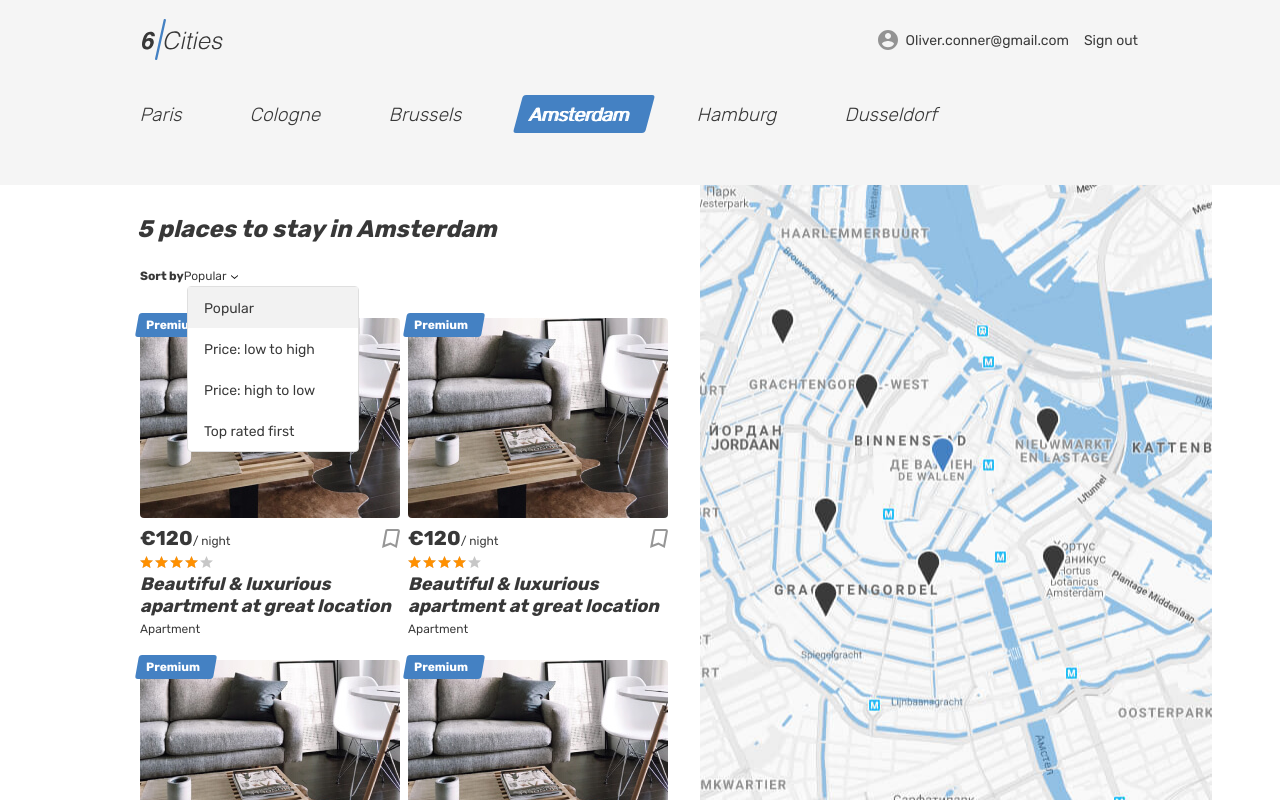
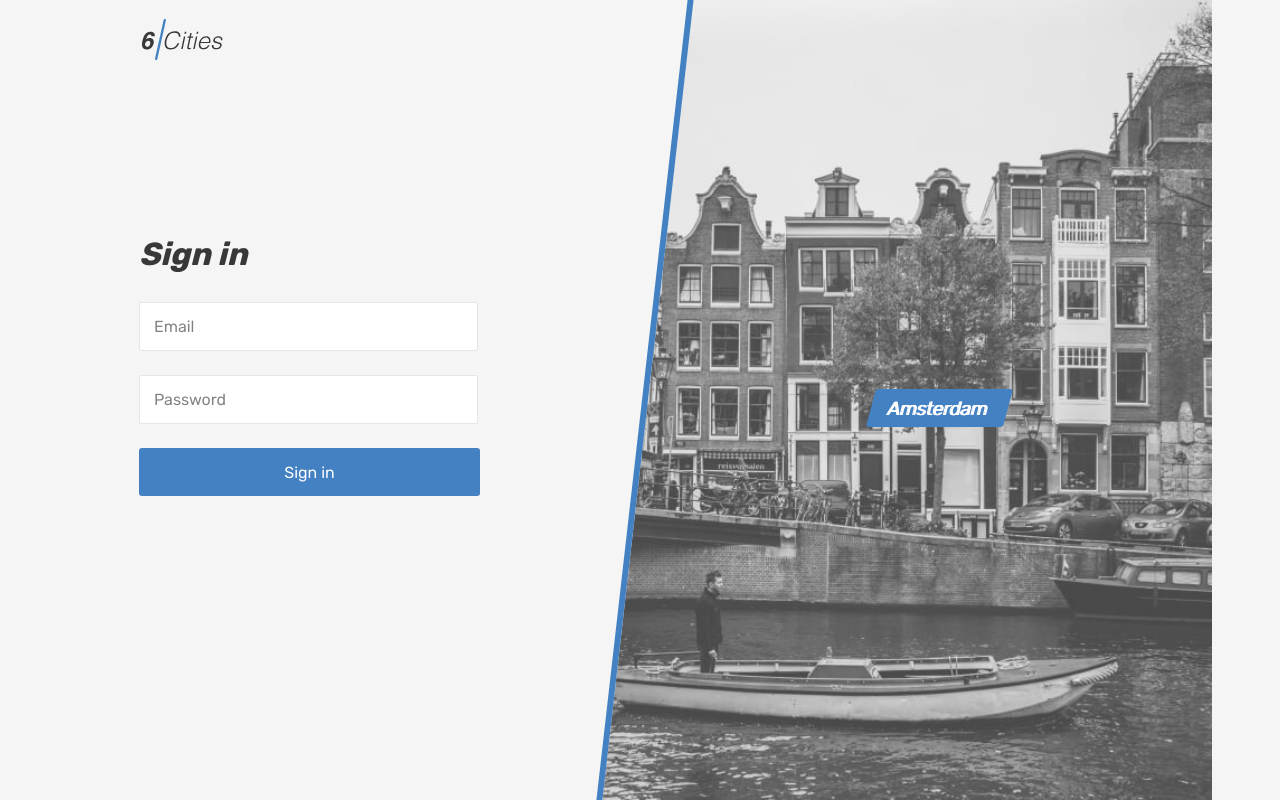
Before and after one commit to RomanBass/1430065-six-cities-9, a React (Create React App) app in the folder project/: page /login in a window 1280 px wide. Built offline with nearby package versions, Linux system fonts and the light colour scheme.

Commit message:
реализует маршрутизацию страниц main, login, favorites, room(properties)

```diff
--- a/project/src/components/app/app.tsx
+++ b/project/src/components/app/app.tsx
@@ -1,4 +1,8 @@
+import { BrowserRouter, Route, Routes } from 'react-router-dom';
 import Main from '../main/main';
+import Login from '../login/login';
+import Favorites from '../favorites/favorites';
+import Room from '../property/property';
 
 type AppScreenProps = {
   rentalOffersNumber: number;
@@ -6,7 +10,14 @@ type AppScreenProps = {
 
 function App({rentalOffersNumber}: AppScreenProps): JSX.Element {
   return (
-    <Main rentalOffersNumber={rentalOffersNumber} />
+    <BrowserRouter>
+      <Routes>
+        <Route index element={<Main rentalOffersNumber={rentalOffersNumber} />} />
+        <Route path='login' element={<Login />} />
+        <Route path='favorites' element={<Favorites />} />
+        <Route path='offer/:id' element={<Room />} />
+      </Routes>
+    </BrowserRouter>
   );
 }
 
```
